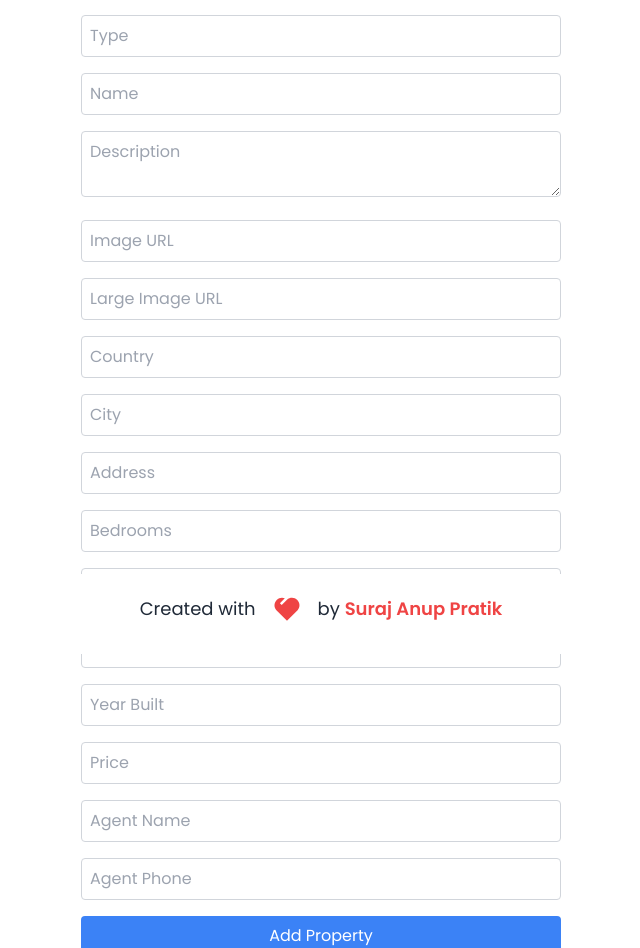
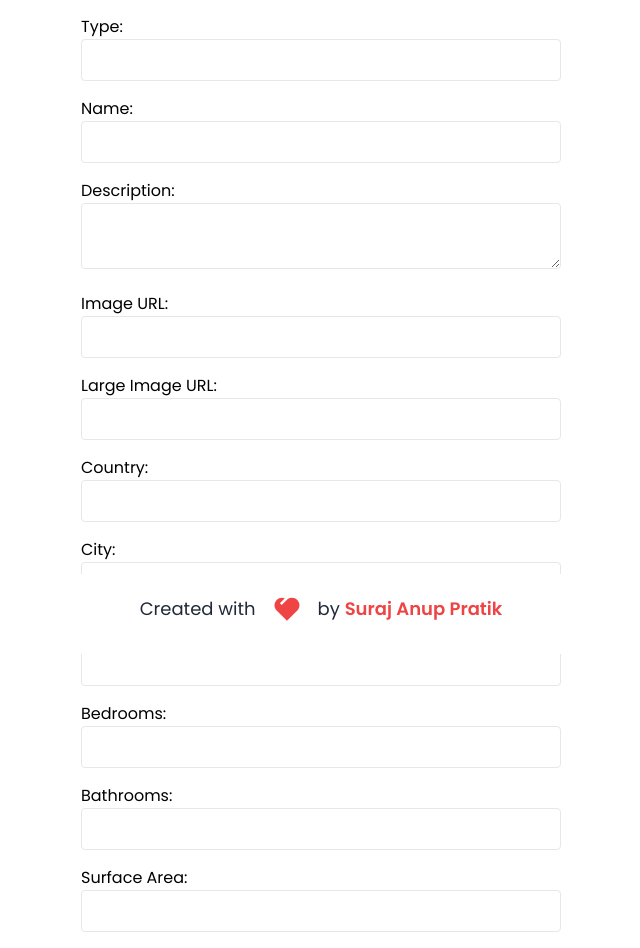
Before and after one commit to anupsinghh/MarwadiVilla, a React (Create React App) app: page /listing in a window 1280 px wide. Shown: the part 146-1094 px from the top of the page, without its empty margins (319-959 px from the left). Built offline with nearby package versions, Linux system fonts and the light colour scheme.

Commit message:
Added appoinment page

```diff
--- a/src/App.js
+++ b/src/App.js
@@ -5,7 +5,7 @@ import Header from "./components/Header";
 import Footer from "./components/Footer";
 import MapSearch from "./components/MapSearch";
 import AppointmentBooking from './components/AppointmentBooking';
-
+import AppointmentsPage from './components/AppointmentsPage';
 import Home from "./pages/Home";
 import Compare from "./pages/Compare";
 import PropertyPage from "./pages/PropertyPage";
@@ -25,7 +25,7 @@ function App() {
         <Route path="/map-search" element={<MapSearch />} />
         <Route path="/property/:id/book-appointment" element={<AppointmentBooking />} />
         <Route path="/listing" element={<Listing />} />
-
+        <Route path="/appointments" element={<AppointmentsPage />} />
       </Routes>
       <Footer />
     </div>
--- a/src/components/Header.js
+++ b/src/components/Header.js
@@ -55,8 +55,8 @@ const Header = ({ user, onLogout }) => {
                 <nav className="hidden md:flex md:items-center md:gap-6">
                     <Link className="px-4 py-3 bg-violet-300 text-white rounded-lg" to="/">Home</Link>
                     <Link className="px-4 py-3 hover:bg-violet-300 hover:text-white rounded-lg" to="/compare">Compare</Link>
-                    <Link className="px-4 py-3 hover:bg-violet-300 hover:text-white rounded-lg" to="/listings">Listings</Link>
-                    <Link className="px-4 py-3 hover:bg-violet-300 hover:text-white rounded-lg" to="">Appointment</Link>
+                    <Link className="px-4 py-3 hover:bg-violet-300 hover:text-white rounded-lg" to="/listing">Listings</Link>
+                    <Link className="px-4 py-3 hover:bg-violet-300 hover:text-white rounded-lg" to="/appointments">Appointment</Link>
                     <Link className="px-4 py-3 hover:bg-violet-300 hover:text-white rounded-lg" to="">Resources</Link>
                 </nav>
 
--- a/src/components/Listing.js
+++ b/src/components/Listing.js
@@ -1,5 +1,6 @@
-import React, { useState } from 'react';
-import { addHouse } from '../data'; // Adjust the path as necessary
+// src/components/Listing.js
+import React, { useState, useEffect } from 'react';
+import { addHouseToLocalStorage } from '../data'; // Import the function to add a house
 
 const Listing = () => {
   const [formData, setFormData] = useState({
@@ -7,7 +8,7 @@ const Listing = () => {
     name: '',
     description: '',
     image: '',
-    imageLg: '', // Add large image field
+    imageLg: '',
     country: '',
     city: '',
     address: '',
@@ -19,6 +20,14 @@ const Listing = () => {
     agentName: '',
     agentPhone: '',
   });
+
+  const [allHouses, setAllHouses] = useState([]);
+
+  useEffect(() => {
+    // Fetch initial data from local storage
+    const storedHouses = JSON.parse(localStorage.getItem('houses')) || [];
+    setAllHouses(storedHouses); // Only use data from local storage
+  }, []);
 
   const handleChange = (e) => {
     const { name, value } = e.target;
@@ -37,7 +46,7 @@ const Listing = () => {
       name: formData.name,
       description: formData.description,
       image: formData.image,
-      imageLg: formData.imageLg, // Include large image
+      imageLg: formData.imageLg,
       country: formData.country,
       city: formData.city,
       address: formData.address,
@@ -54,13 +63,17 @@ const Listing = () => {
       },
     };
 
-    addHouse(newHouse);
+    // Add the new house to local storage
+    addHouseToLocalStorage(newHouse);
+
+    // Update state and reset the form
+    setAllHouses(prevHouses => [...prevHouses, newHouse]);
     setFormData({
       type: '',
       name: '',
       description: '',
       image: '',
-      imageLg: '', // Reset large image field
+      imageLg: '',
       country: '',
       city: '',
       address: '',
@@ -79,157 +92,87 @@ const Listing = () => {
     <div className="max-w-lg mx-auto p-4">
       <h1 className="text-2xl font-bold mb-4">Add a Property</h1>
       <form onSubmit={handleSubmit} className="space-y-4 mb-16">
-        <input
-          type="text"
-          name="type"
-          placeholder="Type"
-          value={formData.type}
-          onChange={handleChange}
-          required
-          className="w-full border border-gray-300 p-2 rounded focus:outline-none focus:border-blue-500"
-        />
-        <input
-          type="text"
-          name="name"
-          placeholder="Name"
-          value={formData.name}
-          onChange={handleChange}
-          required
-          className="w-full border border-gray-300 p-2 rounded focus:outline-none focus:border-blue-500"
-        />
-        <textarea
-          name="description"
-          placeholder="Description"
-          value={formData.description}
-          onChange={handleChange}
-          required
-          className="w-full border border-gray-300 p-2 rounded focus:outline-none focus:border-blue-500"
-        />
-        <input
-          type="text"
-          name="image"
-          placeholder="Image URL"
-          value={formData.image}
-          onChange={handleChange}
-          className="w-full border border-gray-300 p-2 rounded focus:outline-none focus:border-blue-500"
-        />
-        {formData.image && (
-          <img
-            src={formData.image}
-            alt="Preview"
-            className="w-full h-auto mb-4 rounded"
-          />
-        )}
-        <input
-          type="text"
-          name="imageLg"
-          placeholder="Large Image URL" // Add large image URL field
-          value={formData.imageLg}
-          onChange={handleChange}
-          className="w-full border border-gray-300 p-2 rounded focus:outline-none focus:border-blue-500"
-        />
-        {formData.imageLg && (
-          <img
-            src={formData.imageLg}
-            alt="Large Preview"
-            className="w-full h-auto mb-4 rounded"
-          />
-        )}
-        {/* Other fields remain unchanged */}
-        <input
-          type="text"
-          name="country"
-          placeholder="Country"
-          value={formData.country}
-          onChange={handleChange}
-          required
-          className="w-full border border-gray-300 p-2 rounded focus:outline-none focus:border-blue-500"
-        />
-        <input
-          type="text"
-          name="city"
-          placeholder="City"
-          value={formData.city}
-          onChange={handleChange}
-          required
-          className="w-full border border-gray-300 p-2 rounded focus:outline-none focus:border-blue-500"
-        />
-        <input
-          type="text"
-          name="address"
-          placeholder="Address"
-          value={formData.address}
-          onChange={handleChange}
-          required
-          className="w-full border border-gray-300 p-2 rounded focus:outline-none focus:border-blue-500"
-        />
-        <input
-          type="number"
-          name="bedrooms"
-          placeholder="Bedrooms"
-          value={formData.bedrooms}
-          onChange={handleChange}
-          required
-          className="w-full border border-gray-300 p-2 rounded focus:outline-none focus:border-blue-500"
-        />
-        <input
-          type="number"
-          name="bathrooms"
-          placeholder="Bathrooms"
-          value={formData.bathrooms}
-          onChange={handleChange}
-          required
-          className="w-full border border-gray-300 p-2 rounded focus:outline-none focus:border-blue-500"
-        />
-        <input
-          type="text"
-          name="surface"
-          placeholder="Surface Area"
-          value={formData.surface}
-          onChange={handleChange}
-          required
-          className="w-full border border-gray-300 p-2 rounded focus:outline-none focus:border-blue-500"
-        />
-        <input
-          type="text"
-          name="year"
-          placeholder="Year Built"
-          value={formData.year}
-          onChange={handleChange}
-          required
-          className="w-full border border-gray-300 p-2 rounded focus:outline-none focus:border-blue-500"
-        />
-        <input
-          type="text"
-          name="price"
-          placeholder="Price"
-          value={formData.price}
-          onChange={handleChange}
-          required
-          className="w-full border border-gray-300 p-2 rounded focus:outline-none focus:border-blue-500"
-        />
-        <input
-          type="text"
-          name="agentName"
-          placeholder="Agent Name"
-          value={formData.agentName}
-          onChange={handleChange}
-          required
-          className="w-full border border-gray-300 p-2 rounded focus:outline-none focus:border-blue-500"
-        />
-        <input
-          type="text"
-          name="agentPhone"
-          placeholder="Agent Phone"
-          value={formData.agentPhone}
-          onChange={handleChange}
-          required
-          className="w-full border border-gray-300 p-2 rounded focus:outline-none focus:border-blue-500"
-        />
+        <div>
+          <label htmlFor="type" className="block">Type:</label>
+          <input type="text" name="type" id="type" value={formData.type} onChange={handleChange} className="w-full p-2 border rounded" />
+        </div>
+        <div>
+          <label htmlFor="name" className="block">Name:</label>
+          <input type="text" name="name" id="name" value={formData.name} onChange={handleChange} className="w-full p-2 border rounded" />
+        </div>
+        <div>
+          <label htmlFor="description" className="block">Description:</label>
+          <textarea name="description" id="description" value={formData.description} onChange={handleChange} className="w-full p-2 border rounded" />
+        </div>
+        <div>
+          <label htmlFor="image" className="block">Image URL:</label>
+          <input type="text" name="image" id="image" value={formData.image} onChange={handleChange} className="w-full p-2 border rounded" />
+        </div>
+        <div>
+          <label htmlFor="imageLg" className="block">Large Image URL:</label>
+          <input type="text" name="imageLg" id="imageLg" value={formData.imageLg} onChange={handleChange} className="w-full p-2 border rounded" />
+        </div>
+        <div>
+          <label htmlFor="country" className="block">Country:</label>
+          <input type="text" name="country" id="country" value={formData.country} onChange={handleChange} className="w-full p-2 border rounded" />
+        </div>
+        <div>
+          <label htmlFor="city" className="block">City:</label>
+          <input type="text" name="city" id="city" value={formData.city} onChange={handleChange} className="w-full p-2 border rounded" />
+        </div>
+        <div>
+          <label htmlFor="address" className="block">Address:</label>
+          <input type="text" name="address" id="address" value={formData.address} onChange={handleChange} className="w-full p-2 border rounded" />
+        </div>
+        <div>
+          <label htmlFor="bedrooms" className="block">Bedrooms:</label>
+          <input type="number" name="bedrooms" id="bedrooms" value={formData.bedrooms} onChange={handleChange} className="w-full p-2 border rounded" />
+        </div>
+        <div>
+          <label htmlFor="bathrooms" className="block">Bathrooms:</label>
+          <input type="number" name="bathrooms" id="bathrooms" value={formData.bathrooms} onChange={handleChange} className="w-full p-2 border rounded" />
+        </div>
+        <div>
+          <label htmlFor="surface" className="block">Surface Area:</label>
+          <input type="text" name="surface" id="surface" value={formData.surface} onChange={handleChange} className="w-full p-2 border rounded" />
+        </div>
+        <div>
+          <label htmlFor="year" className="block">Year:</label>
+          <input type="text" name="year" id="year" value={formData.year} onChange={handleChange} className="w-full p-2 border rounded" />
+        </div>
+        <div>
+          <label htmlFor="price" className="block">Price:</label>
+          <input type="number" name="price" id="price" value={formData.price} onChange={handleChange} className="w-full p-2 border rounded" />
+        </div>
+        <div>
+          <label htmlFor="agentName" className="block">Agent Name:</label>
+          <input type="text" name="agentName" id="agentName" value={formData.agentName} onChange={handleChange} className="w-full p-2 border rounded" />
+        </div>
+        <div>
+          <label htmlFor="agentPhone" className="block">Agent Phone:</label>
+          <input type="text" name="agentPhone" id="agentPhone" value={formData.agentPhone} onChange={handleChange} className="w-full p-2 border rounded" />
+        </div>
         <button type="submit" className="w-full bg-blue-500 text-white p-2 rounded hover:bg-blue-600 transition duration-200">
           Add Property
         </button>
       </form>
+
+      <h2 className="text-xl font-bold mb-4">Existing Properties</h2>
+      <div className="space-y-4">
+        {allHouses.length === 0 ? (
+          <p>No properties added yet.</p>
+        ) : (
+          allHouses.map((house) => (
+            <div key={house.id} className="border p-4 rounded shadow">
+              <img src={house.image} alt={house.name} className="w-full h-48 object-cover mb-2 rounded" />
+              <h3 className="font-bold text-lg">{house.name}</h3>
+              <p>{house.description}</p>
+              <p className="text-gray-600">Location: {house.city}, {house.country}</p>
+              <p className="text-gray-600">Price: ${house.price}</p>
+            </div>
+          ))
+        )}
+      </div>
     </div>
   );
 };
--- a/src/data.js
+++ b/src/data.js
@@ -50,9 +50,14 @@ import Agent9 from "./assets/img/agents/agent9.png";
 import Agent10 from "./assets/img/agents/agent10.png";
 import Agent11 from "./assets/img/agents/agent11.png";
 import Agent12 from "./assets/img/agents/agent12.png";
-export const addHouse = (newHouse) => {
-  housesData.push(newHouse);
-}
+
+// Function to add a house to localStorage
+export const addHouseToLocalStorage = (house) => {
+  const storedHouses = JSON.parse(localStorage.getItem('houses')) || [];
+  storedHouses.push(house);
+  localStorage.setItem('houses', JSON.stringify(storedHouses));
+};
+
 export const housesData = [
   {
     id: 1,
@@ -223,18 +228,18 @@ export const housesData = [
       "Lorem ipsum dolor sit amet consectetur adipisicing elit. Amet, illoat. Repudiandae ratione impedit delectus consectetur.",
     image: House8,
     imageLg: House8Lg,
-    country: "Delhi",
-    city: "New Delhi",
-    address: "987 Vasant Kunj, New Delhi, Delhi 110070",
-    bedrooms: "7",
-    bathrooms: "5",
-    surface: "5300 sq ft",
-    year: "2022",
-    price: "37000",
-    date: "14",
+    country: "Uttar Pradesh",
+    city: "Noida",
+    address: "234 Sector 16, Noida, Uttar Pradesh 201301",
+    bedrooms: "6",
+    bathrooms: "3",
+    surface: "4500 sq ft",
+    year: "2023",
+    price: "26000",
+    date: "12",
     agent: {
       image: Agent8,
-      name: "Simran Kapoor",
+      name: "Pooja Kapoor",
       phone: "0123 456 78912",
     },
   },
@@ -246,18 +251,18 @@ export const housesData = [
       "Lorem ipsum dolor sit amet consectetur adipisicing elit. Amet, illoat. Repudiandae ratione impedit delectus consectetur.",
     image: House9,
     imageLg: House9Lg,
-    country: "Karnataka",
-    city: "Bengaluru",
-    address: "456 MG Road, Bengaluru, Karnataka 560001",
-    bedrooms: "4",
-    bathrooms: "3",
-    surface: "3800 sq ft",
-    year: "2019",
-    price: "32000",
-    date: "5",
+    country: "Haryana",
+    city: "Gurugram",
+    address: "567 DLF Phase 1, Gurugram, Haryana 122001",
+    bedrooms: "5",
+    bathrooms: "4",
+    surface: "5000 sq ft",
+    year: "2023",
+    price: "50000",
+    date: "3",
     agent: {
       image: Agent9,
-      name: "Ravi Shankar",
+      name: "Rajesh Malhotra",
       phone: "0123 456 78913",
     },
   },
@@ -269,18 +274,18 @@ export const housesData = [
       "Lorem ipsum dolor sit amet consectetur adipisicing elit. Amet, illoat. Repudiandae ratione impedit delectus consectetur.",
     image: House10,
     imageLg: House10Lg,
-    country: "Tamil Nadu",
-    city: "Chennai",
-    address: "321 Anna Salai, Chennai, Tamil Nadu 600002",
-    bedrooms: "5",
-    bathrooms: "3",
-    surface: "4200 sq ft",
-    year: "2020",
-    price: "25000",
-    date: "15",
+    country: "Gujarat",
+    city: "Ahmedabad",
+    address: "678 Sardar Patel Ring Road, Ahmedabad, Gujarat 380001",
+    bedrooms: "6",
+    bathrooms: "4",
+    surface: "5200 sq ft",
+    year: "2023",
+    price: "45000",
+    date: "9",
     agent: {
       image: Agent10,
-      name: "Lakshmi Menon",
+      name: "Meera Desai",
       phone: "0123 456 78914",
     },
   },
@@ -292,18 +297,18 @@ export const housesData = [
       "Lorem ipsum dolor sit amet consectetur adipisicing elit. Amet, illoat. Repudiandae ratione impedit delectus consectetur.",
     image: House11,
     imageLg: House11Lg,
-    country: "Telangana",
-    city: "Hyderabad",
-    address: "147 Hi-Tech City, Hyderabad, Telangana 500081",
-    bedrooms: "5",
-    bathrooms: "3",
-    surface: "5200 sq ft",
+    country: "Punjab",
+    city: "Chandigarh",
+    address: "234 Sector 9, Chandigarh, Punjab 160017",
+    bedrooms: "6",
+    bathrooms: "4",
+    surface: "6000 sq ft",
     year: "2023",
-    price: "35000",
-    date: "22",
+    price: "36000",
+    date: "2",
     agent: {
       image: Agent11,
-      name: "Sanjay Kumar",
+      name: "Gurpreet Singh",
       phone: "0123 456 78915",
     },
   },
@@ -315,160 +320,22 @@ export const housesData = [
       "Lorem ipsum dolor sit amet consectetur adipisicing elit. Amet, illoat. Repudiandae ratione impedit delectus consectetur.",
     image: House12,
     imageLg: House12Lg,
-    country: "Maharashtra",
-    city: "Pune",
-    address: "258 Shivaji Nagar, Pune, Maharashtra 411005",
-    bedrooms: "4",
-    bathrooms: "2",
+    country: "Himachal Pradesh",
+    city: "Shimla",
+    address: "321 Mall Road, Shimla, Himachal Pradesh 171001",
+    bedrooms: "5",
+    bathrooms: "4",
     surface: "4300 sq ft",
     year: "2023",
-    price: "26000",
-    date: "11",
+    price: "37000",
+    date: "7",
     agent: {
       image: Agent12,
-      name: "Rina Deshmukh",
+      name: "Ravi Kumar",
       phone: "0123 456 78916",
     },
   },
 ];
 
-export const apartmentsData = [
-  {
-    id: 1,
-    type: "Apartment",
-    name: "Apartment 1",
-    description:
-      "Lorem ipsum dolor sit amet consectetur adipisicing elit. Amet, illoat. Repudiandae ratione impedit delectus consectetur.",
-    image: Apartment1,
-    imageLg: Apartment1Lg,
-    country: "Delhi",
-    city: "New Delhi",
-    address: "159 Hauz Khas, New Delhi, Delhi 110016",
-    bedrooms: "3",
-    bathrooms: "2",
-    surface: "1200 sq ft",
-    year: "2022",
-    price: "20000",
-    date: "4",
-    agent: {
-      image: Agent1,
-      name: "Rohan Mehta",
-      phone: "0123 456 78910",
-    },
-  },
-  {
-    id: 2,
-    type: "Apartment",
-    name: "Apartment 2",
-    description:
-      "Lorem ipsum dolor sit amet consectetur adipisicing elit. Amet, illoat. Repudiandae ratione impedit delectus consectetur.",
-    image: Apartment2,
-    imageLg: Apartment2Lg,
-    country: "Maharashtra",
-    city: "Mumbai",
-    address: "263 Worli Sea Face, Mumbai, Maharashtra 400025",
-    bedrooms: "2",
-    bathrooms: "1",
-    surface: "1100 sq ft",
-    year: "2022",
-    price: "15000",
-    date: "3",
-    agent: {
-      image: Agent2,
-      name: "Aditi Sharma",
-      phone: "0123 456 78910",
-    },
-  },
-  {
-    id: 3,
-    type: "Apartment",
-    name: "Apartment 3",
-    description:
-      "Lorem ipsum dolor sit amet consectetur adipisicing elit. Amet, illoat. Repudiandae ratione impedit delectus consectetur.",
-    image: Apartment3,
-    imageLg: Apartment3Lg,
-    country: "Tamil Nadu",
-    city: "Chennai",
-    address: "874 T Nagar, Chennai, Tamil Nadu 600017",
-    bedrooms: "3",
-    bathrooms: "2",
-    surface: "1300 sq ft",
-    year: "2023",
-    price: "17000",
-    date: "6",
-    agent: {
-      image: Agent3,
-      name: "Suresh Nair",
-      phone: "0123 456 78910",
-    },
-  },
-  {
-    id: 4,
-    type: "Apartment",
-    name: "Apartment 4",
-    description:
-      "Lorem ipsum dolor sit amet consectetur adipisicing elit. Amet, illoat. Repudiandae ratione impedit delectus consectetur.",
-    image: Apartment4,
-    imageLg: Apartment4Lg,
-    country: "Telangana",
-    city: "Hyderabad",
-    address: "321 Jubilee Hills, Hyderabad, Telangana 500033",
-    bedrooms: "2",
-    bathrooms: "2",
-    surface: "900 sq ft",
-    year: "2021",
-    price: "14000",
-    date: "7",
-    agent: {
-      image: Agent4,
-      name: "Deepa Reddy",
-      phone: "0123 456 78910",
-    },
-  },
-  {
-    id: 5,
-    type: "Apartment",
-    name: "Apartment 5",
-    description:
-      "Lorem ipsum dolor sit amet consectetur adipisicing elit. Amet, illoat. Repudiandae ratione impedit delectus consectetur.",
-    image: Apartment5,
-    imageLg: Apartment5Lg,
-    country: "Karnataka",
-    city: "Bengaluru",
-    address: "123 Indiranagar, Bengaluru, Karnataka 560038",
-    bedrooms: "3",
-    bathrooms: "2",
-    surface: "1400 sq ft",
-    year: "2020",
-    price: "18000",
-    date: "5",
-    agent: {
-      image: Agent5,
-      name: "Vikram Joshi",
-      phone: "0123 456 78910",
-    },
-  },
-  {
-    id: 6,
-    type: "Apartment",
-    name: "Apartment 6",
-    description:
-      "Lorem ipsum dolor sit amet consectetur adipisicing elit. Amet, illoat. Repudiandae ratione impedit delectus consectetur.",
-    image: Apartment6,
-    imageLg: Apartment6Lg,
-    country: "Maharashtra",
-    city: "Pune",
-    address: "654 Kalyani Nagar, Pune, Maharashtra 411006",
-    bedrooms: "2",
-    bathrooms: "1",
-    surface: "1000 sq ft",
-    year: "2021",
-    price: "16000",
-    date: "4",
-    agent: {
-      image: Agent6,
-      name: "Nisha Pillai",
-      phone: "0123 456 78910",
-    },
-  },
-];
+// Add the houses to localStorage
+housesData.forEach(house => addHouseToLocalStorage(house));
```
Also changed, not shown: src/components/AppointmentBooking.js (+9 -17 lines), src/components/AppointmentList.js (added, +28 -0 lines), src/components/AppointmentsPage.js (added, +26 -0 lines).
